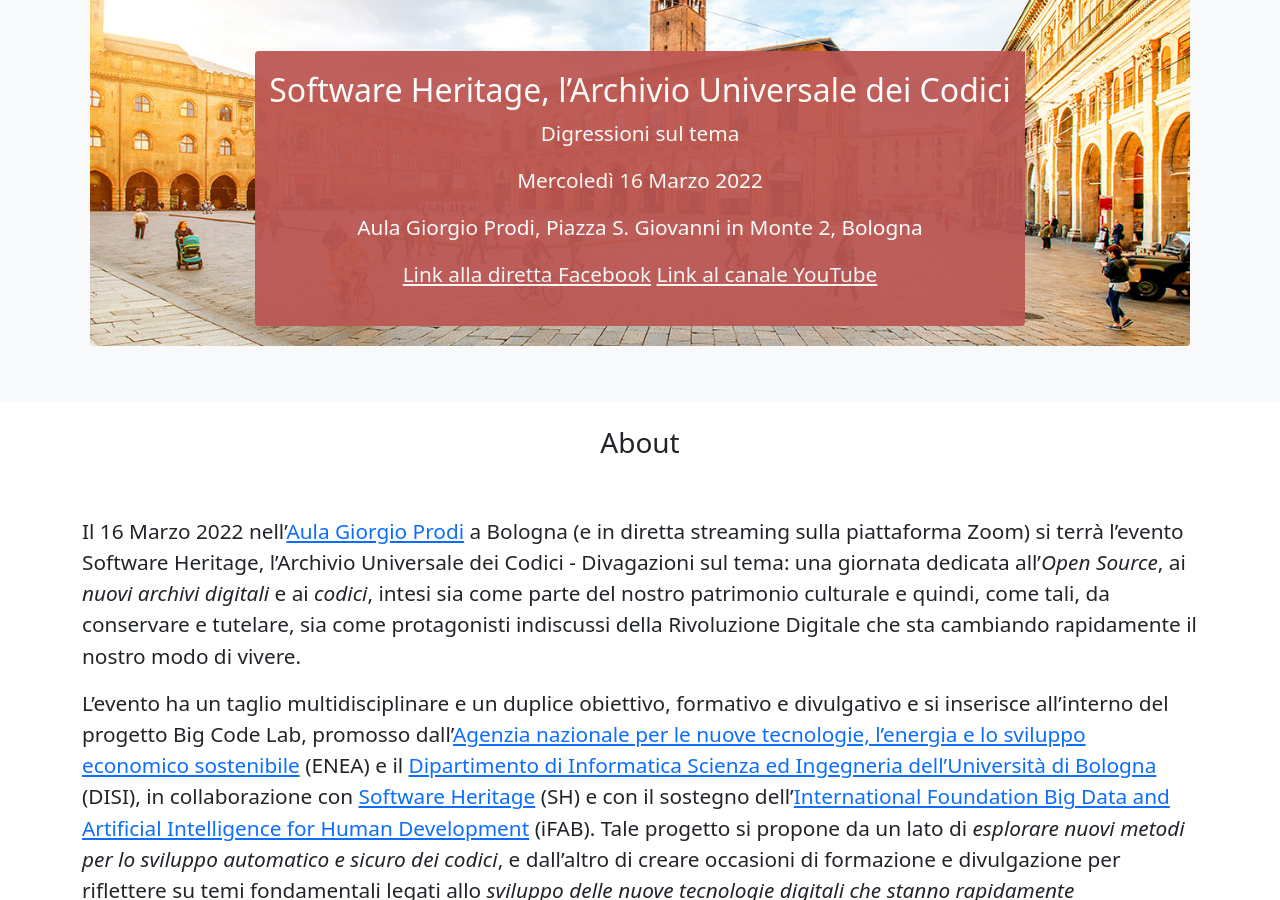
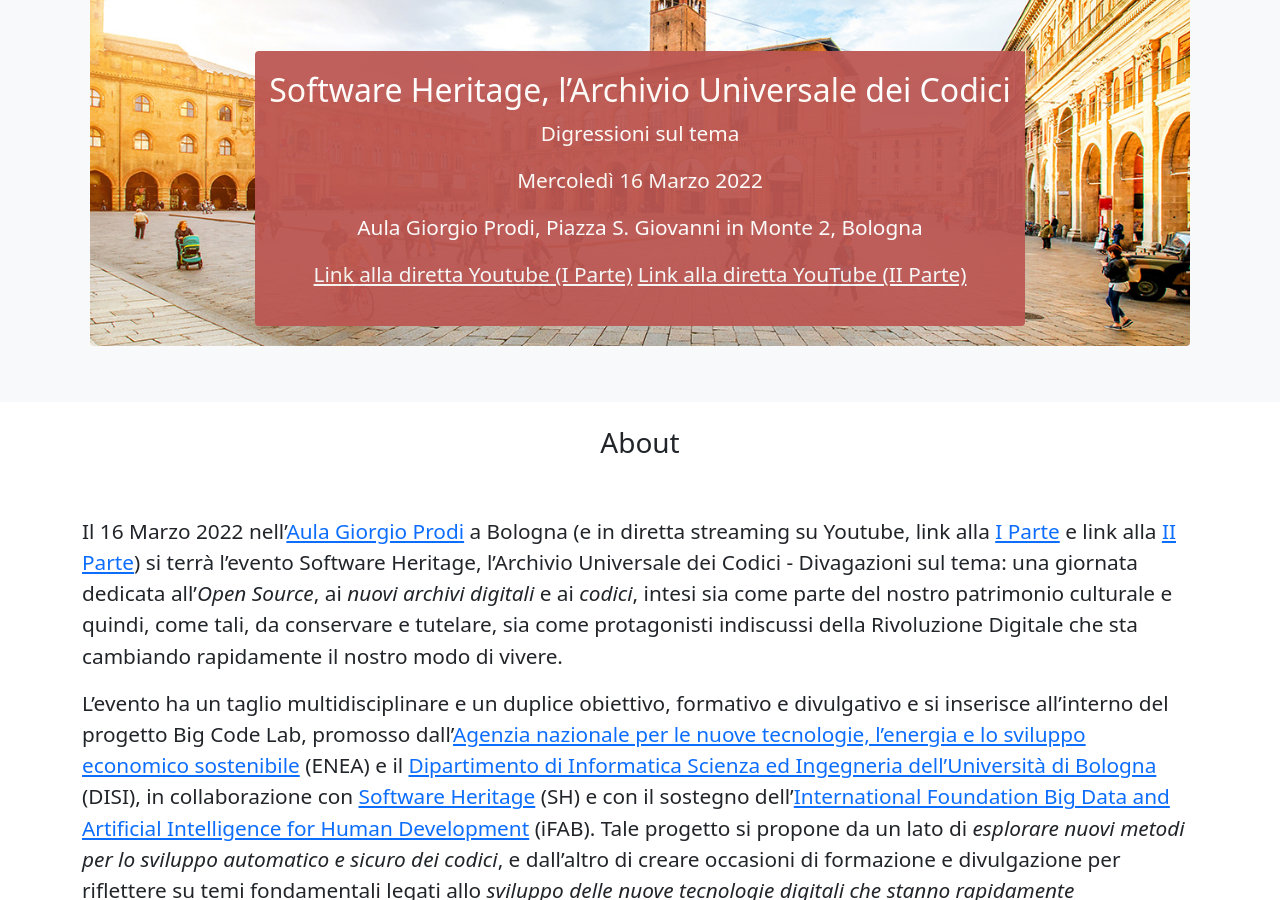
Before and after one commit to bologna-big-code/bologna-big-code.github.io, a Jekyll site: the page built from pages/index.md, in a window 1280 px wide and 900 px high, scrolled down 290 px. Built offline with Jekyll 4.4.1, drawn with Linux system fonts in a browser that asks for light colours.

Commit message:
change streaming links

```diff
--- a/_data/slider.yml
+++ b/_data/slider.yml
@@ -10,7 +10,6 @@
     Aula Giorgio Prodi, Piazza S. Giovanni in Monte 2, Bologna
 
 
-    <a href="https://www.facebook.com/ifabinternationalfoundation" class="link-light">Link alla diretta Facebook</a>
-    <a href="https://www.youtube.com/channel/UCs1JKEd349GbcLv-Zo-XGhg" class="link-light">Link al canale YouTube</a>
+    <a href="https://https://youtu.be/JmqK03KQZHQ" class="link-light">Link alla diretta Youtube (I Parte)</a>      <a href="https://https://youtu.be/O_FJ3ftpl4E" class="link-light">Link alla diretta YouTube (II Parte)</a>
 
   url: assets/images/slider/slide06.jpg
```
Also changed, not shown: _sections/about.md (+1 -1 lines).
